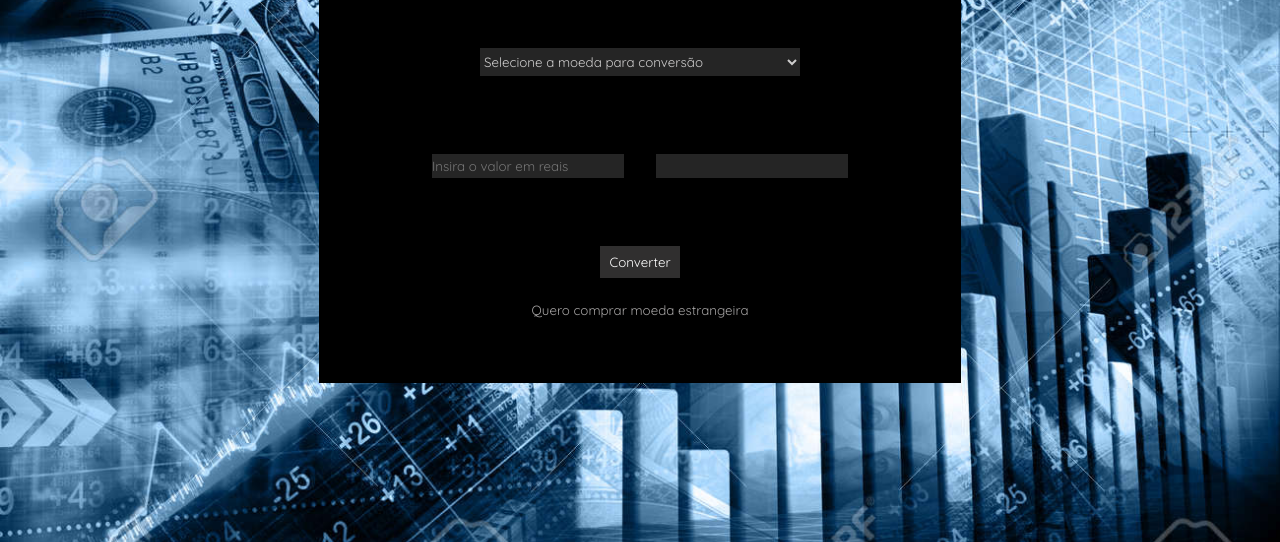
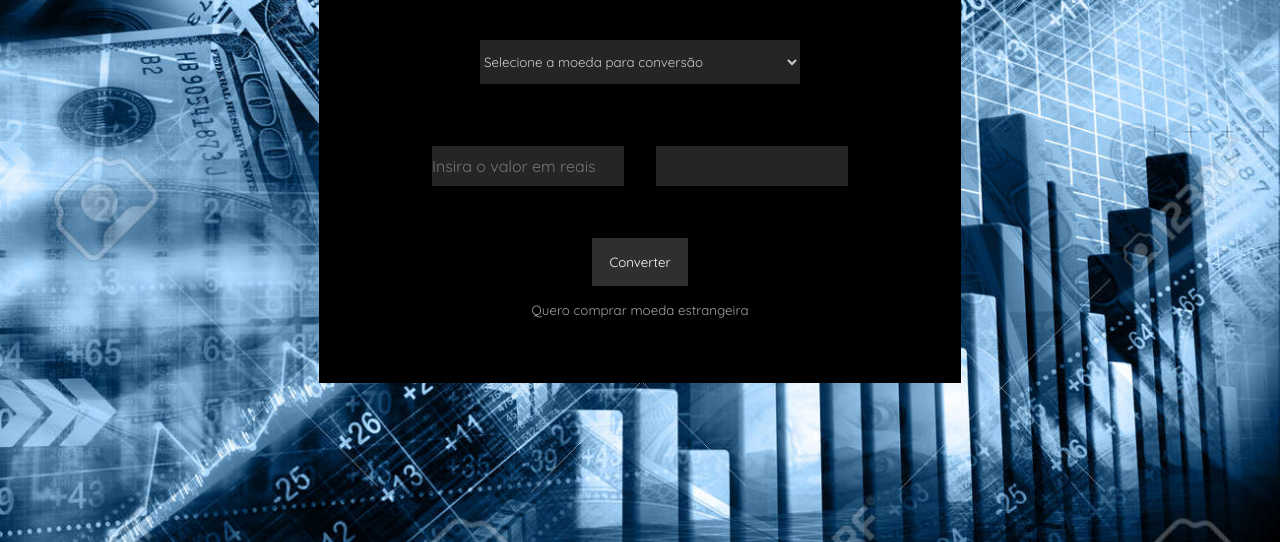
Before and after one commit to Larissa-FLO/ProjetoFinanceiro-Conversor, a plain HTML site: page index.html in a window 1280 px wide. Shown: the part 258-800 px from the top of the page. Drawn offline with nearby package versions, Linux system fonts and the light colour scheme.

Commit message:
melhoras no programa

```diff
--- a/assets/css/style.css
+++ b/assets/css/style.css
@@ -50,7 +50,7 @@ body {
 }
 
 .selecaoMoedas {
-    height: 1.75rem;
+    height: 2.75rem;
     width: 20rem;
     cursor: pointer;
     outline: none;
@@ -71,7 +71,8 @@ body {
 .campos input {
     margin: 1rem;
     width: 12rem;
-    height: 1.5rem;
+    height: 2.5rem;
+    font-size: 16px;
     background-color: rgb(37, 37, 37);
     color: rgb(179, 176, 176);
     outline: none;
@@ -87,8 +88,8 @@ body {
 }
 
 .btn {
-    width: 5rem;
-    height: 2rem;
+    width: 6rem;
+    height: 3rem;
     border: none;
     color: white;
     cursor: pointer;
@@ -96,8 +97,8 @@ body {
 }
 
 .btn:hover {
-    width: 5.5rem;
-    height: 2.5rem;
+    width: 6.5rem;
+    height: 3.5rem;
     border: none;
     color: black;
     font-weight: bold;
```
Also changed, not shown: index.html (renamed from assets/index.html).
